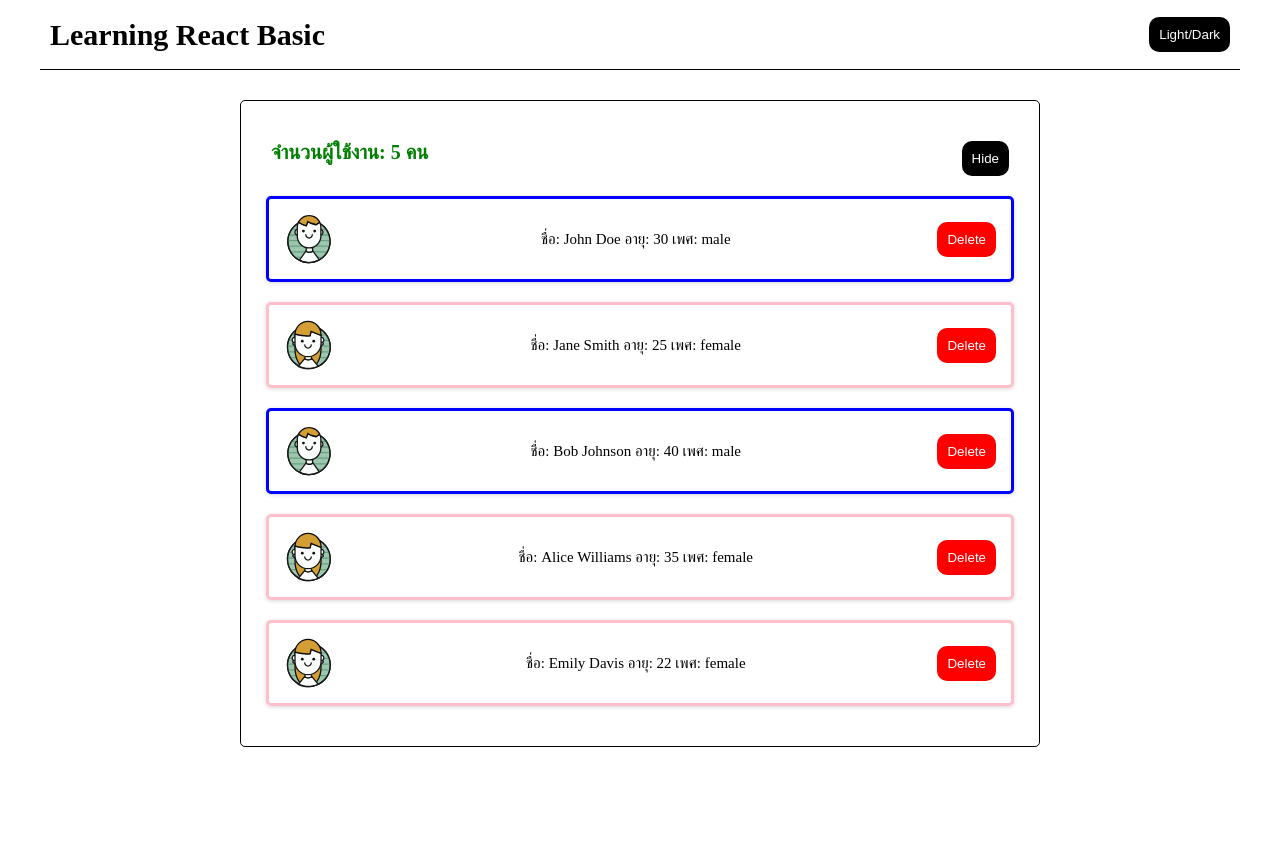
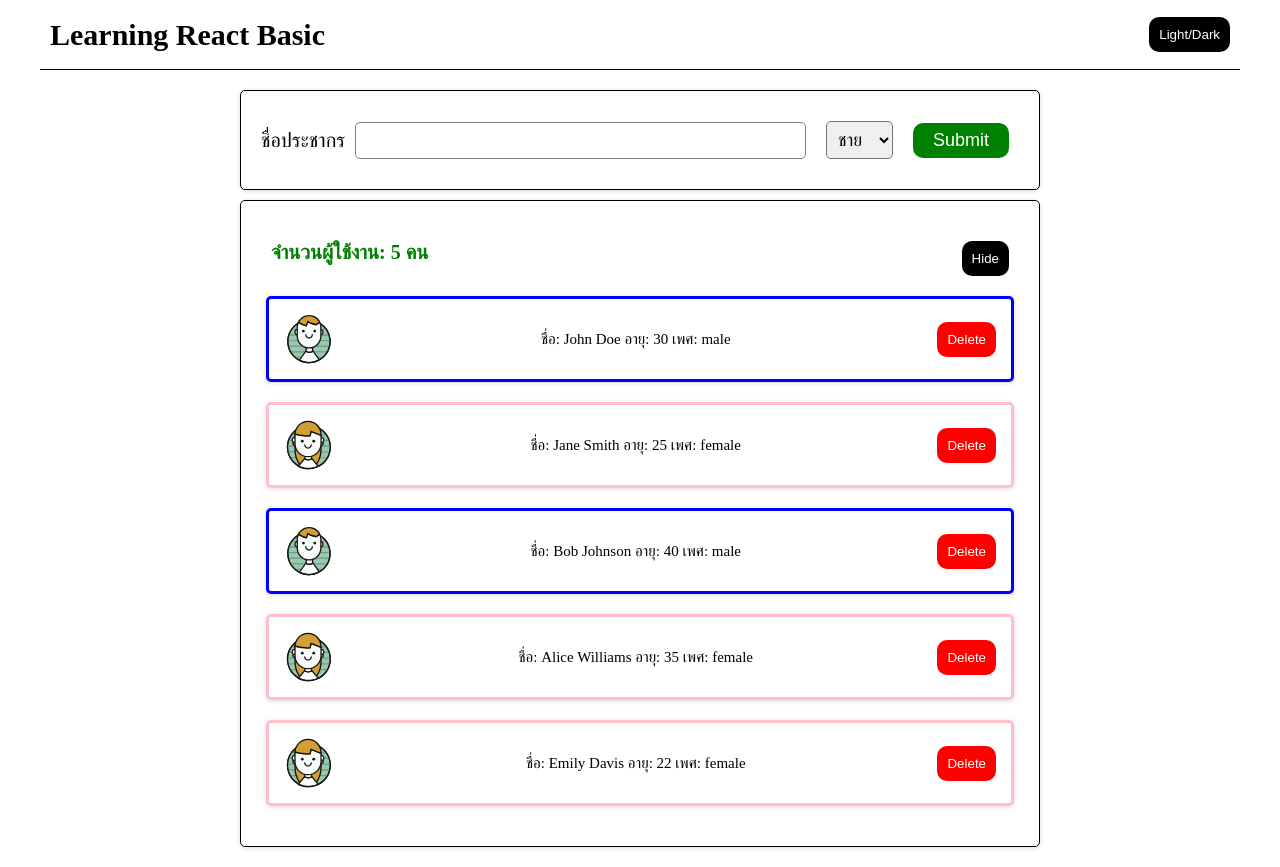
Before and after one commit to PetchAuisui/learning-react-basic, a React (Vite) app: page / in a window 1280 px wide. Before the commit the page ends 800 px from the top, so only its background shows below. Built offline with nearby package versions, Linux system fonts and the light colour scheme.

Commit message:
Create Form

```diff
--- a/src/App.jsx
+++ b/src/App.jsx
@@ -1,5 +1,6 @@
 import Header from './components/Header.jsx';
 import PersonList from './components/PersonList.jsx';
+import Addform from './components/AddForm.jsx';
 import './App.css';
 import { useState } from 'react';
 
@@ -23,6 +24,7 @@ function App() {
     <div className="App">
       <Header title="Learning React Basic" />
       <main>
+        <Addform />
         <PersonList data={data} deleteUser={deleteUser} />
       </main>
     </div>
--- /dev/null
+++ b/src/components/AddForm.css
@@ -0,0 +1,42 @@
+.container{
+    max-width: 800px;
+    margin: 10px auto;
+    padding: 20px;
+    box-shadow: rgba(0, 0, 0, 0.16) 0px 1px 4px;
+}
+
+form{
+    display: flex;
+    align-items: center;
+}
+
+label{
+    font-size: 20px;
+}
+
+input{
+    font-size: 18px;
+    padding: 7px;
+    border: 1px solid gray;
+    border-radius: 5px;
+    flex-grow: 1;
+    margin: 10px;
+}
+
+input:focus{
+    outline: none;
+}
+
+select{
+    font-size: 18px;
+    padding: 7px;
+    margin: 10px;
+    border-radius: 5px;
+}
+
+.btn-save{
+    font-size: 18px;
+    padding: 7px 20px;
+    margin: 10px;
+    background-color: green;
+}
--- /dev/null
+++ b/src/components/AddForm.jsx
@@ -0,0 +1,17 @@
+import "./AddForm.css";
+
+export default function Addform() {
+    return (
+        <section className="container">
+            <form>
+                <label>ชื่อประชากร</label>
+                <input type="text" name="name" />
+                <select name="gender">
+                    <option>ชาย</option>
+                    <option>หญิง</option>
+                </select>
+                <button type="submit" className="btn-save">Submit</button>
+            </form>
+        </section>
+    );
+}
```
